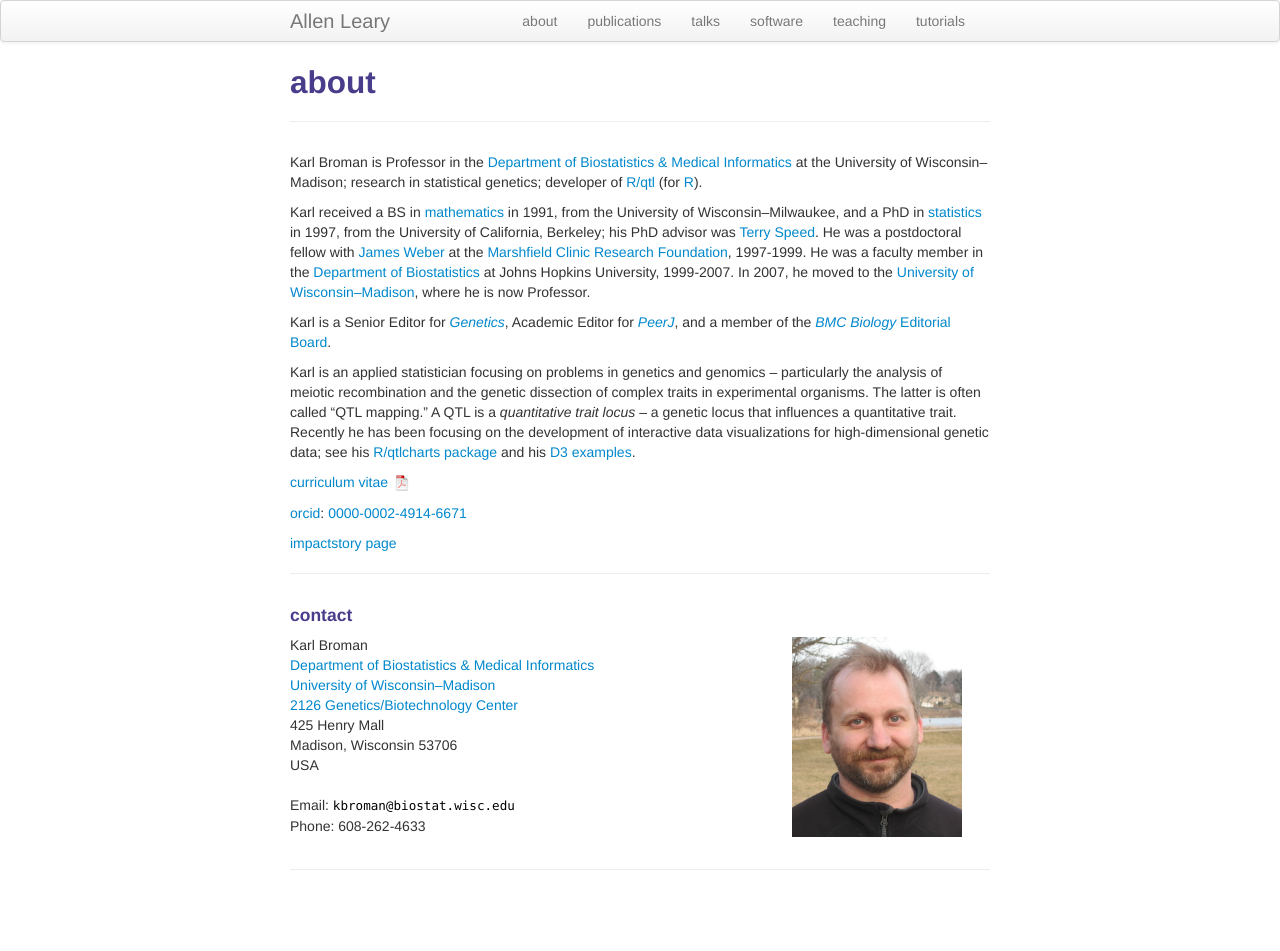
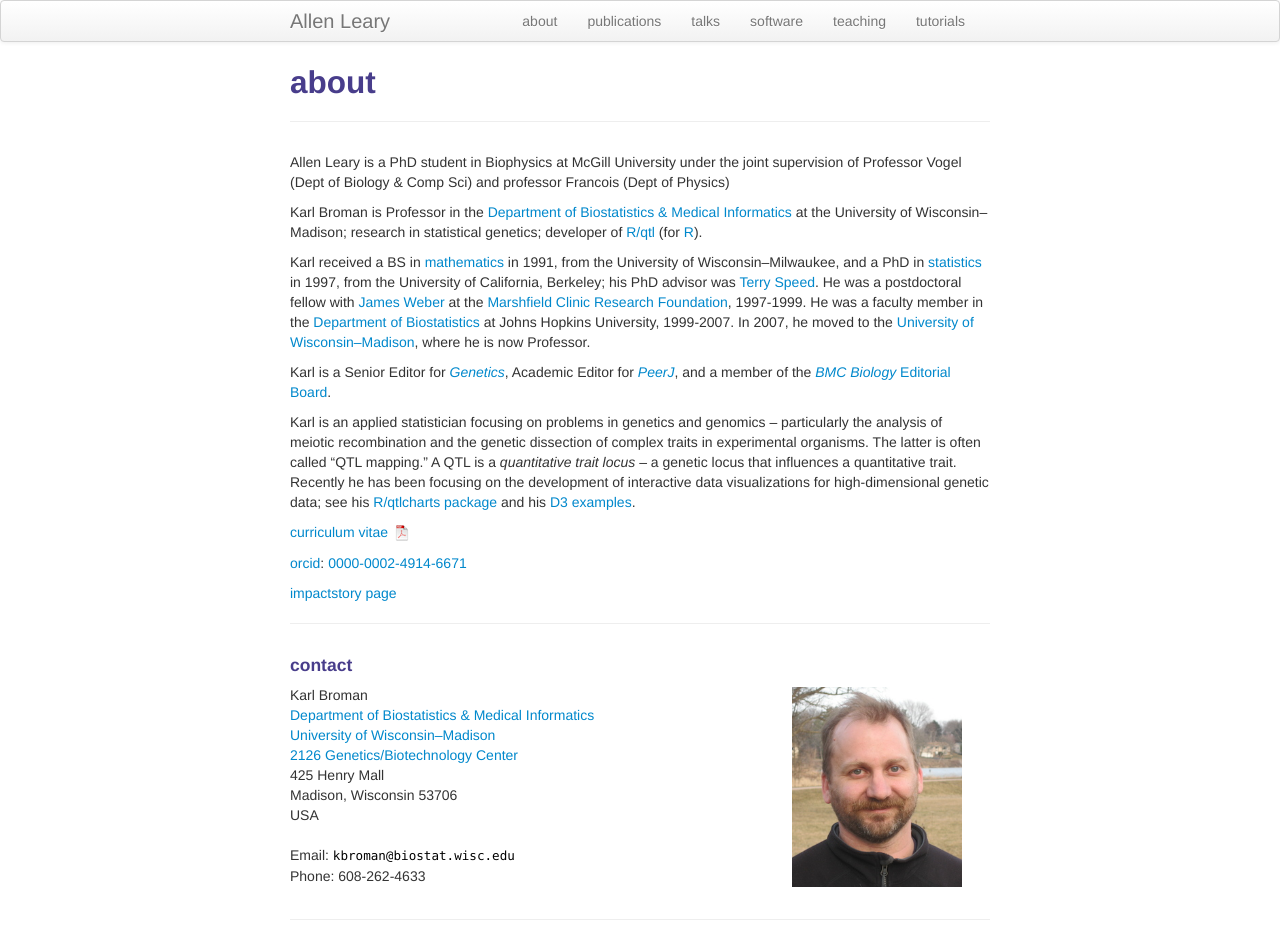
Before and after one commit to aleary1991/aleary1991.github.io4, a Jekyll site: the page built from pages/about.md, in a window 1280 px wide. Built offline with Jekyll 4.4.1, drawn with Linux system fonts in a browser that asks for light colours; before the commit the page ends 901 px from its top, so only the background shows below that.

Commit message:
Update about.md

```diff
--- a/pages/about.md
+++ b/pages/about.md
@@ -3,6 +3,7 @@ layout: page
 title: about
 description: Allen Leary is a PhD student in Biophysics at McGill University under the joint supervision of Professor Vogel (Dept of Biology & Comp Sci) and professor Francois (Dept of Physics)
 ---
+Allen Leary is a PhD student in Biophysics at McGill University under the joint supervision of Professor Vogel (Dept of Biology & Comp Sci) and professor Francois (Dept of Physics)
 
 Karl Broman is Professor in the
 [Department of Biostatistics &amp; Medical Informatics](http://www.biostat.wisc.edu)
```
